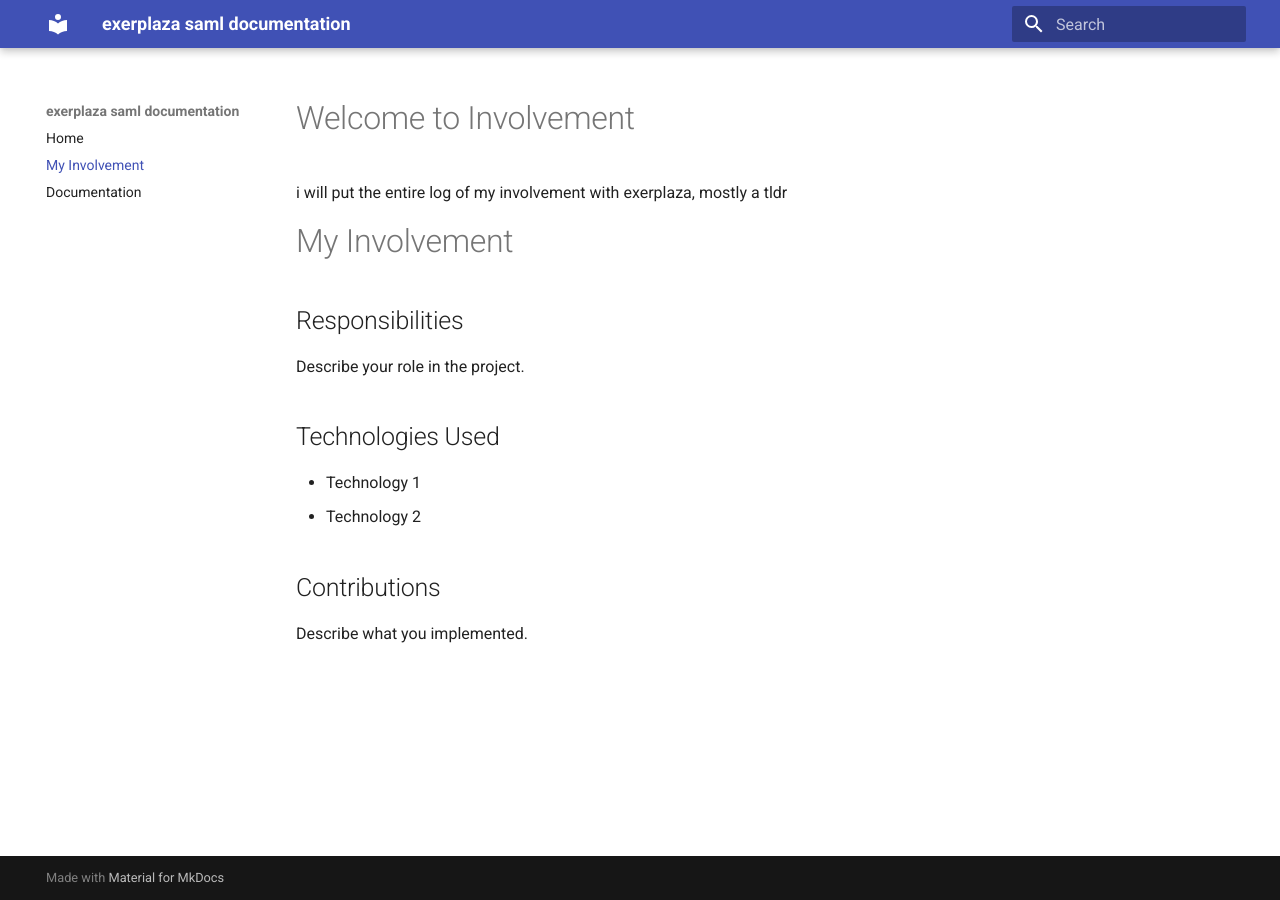
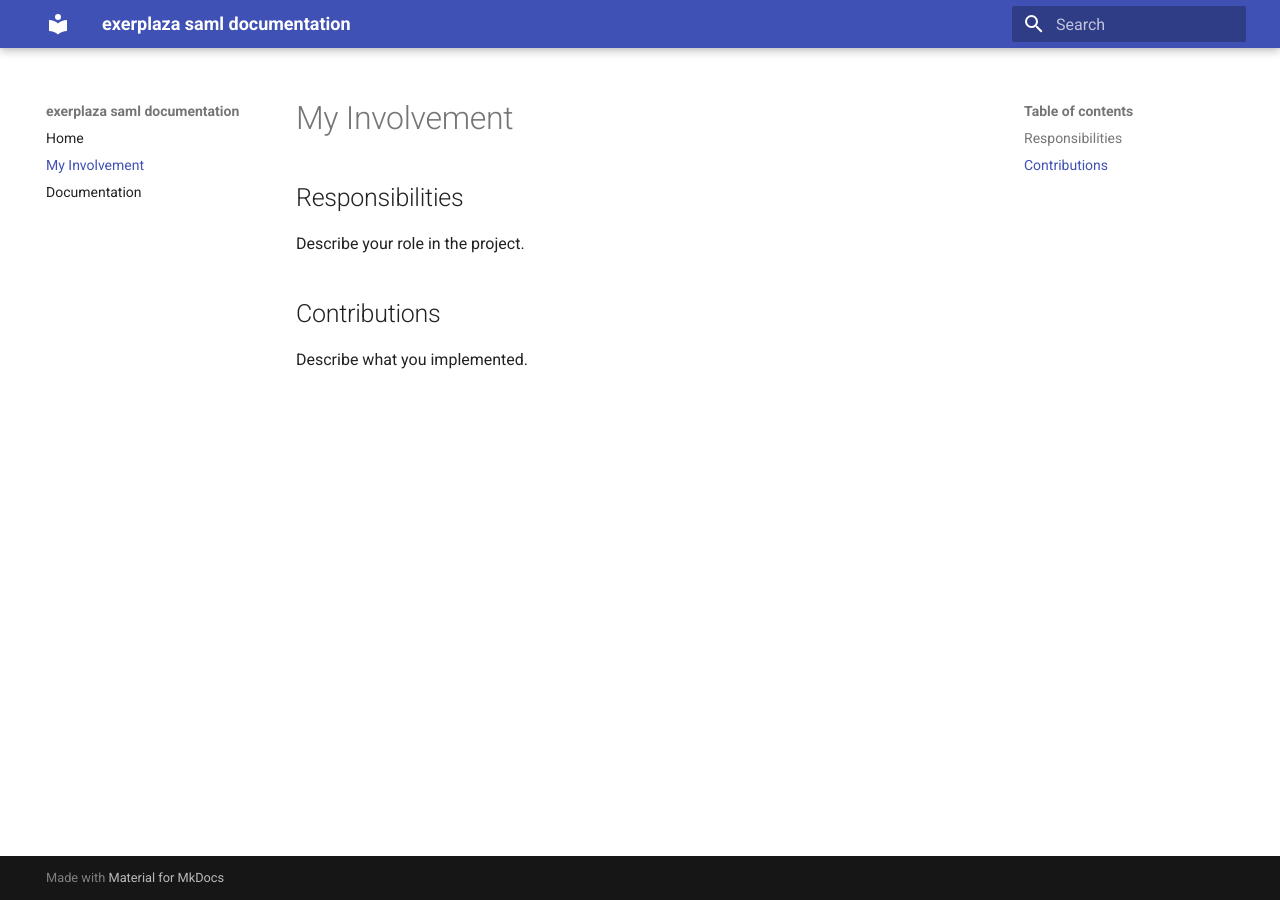
Before and after one commit to acquanaturaleminerale/acquanaturaleminerale.github.io, an MkDocs documentation site: the page built from docs/involvement.md, in a window 1280 px wide. Built offline with MkDocs 1.6.1 and Material for MkDocs 9.7.7, drawn with Linux system fonts in a browser that asks for light colours.

Commit message:
Update involvement.md

```diff
--- a/docs/involvement.md
+++ b/docs/involvement.md
@@ -1,18 +1,9 @@
-# Welcome to Involvement
-
-i will put the entire log of my involvement with exerplaza, mostly a tldr
-
 # My Involvement
 
 ## Responsibilities
 
 Describe your role in the project.
 
-## Technologies Used
-
-- Technology 1
-- Technology 2
-
 ## Contributions
 
 Describe what you implemented.
```
